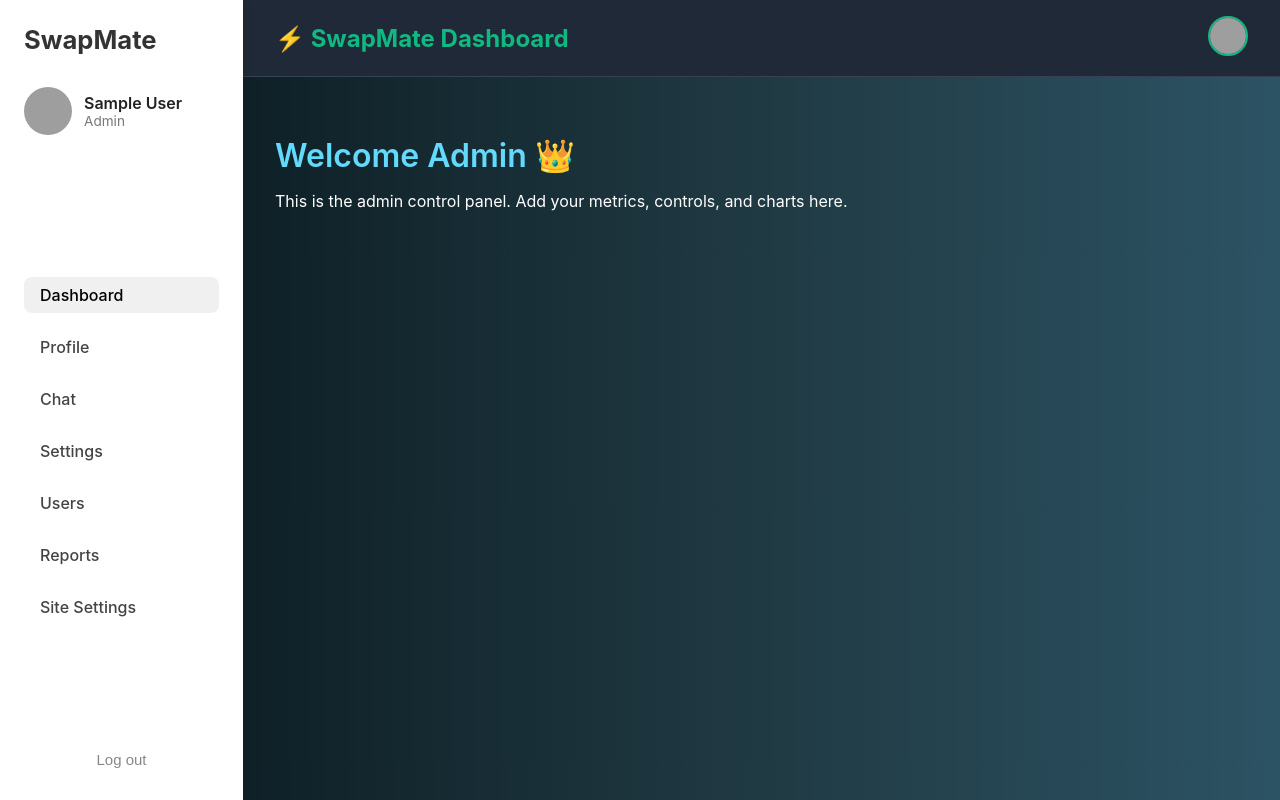
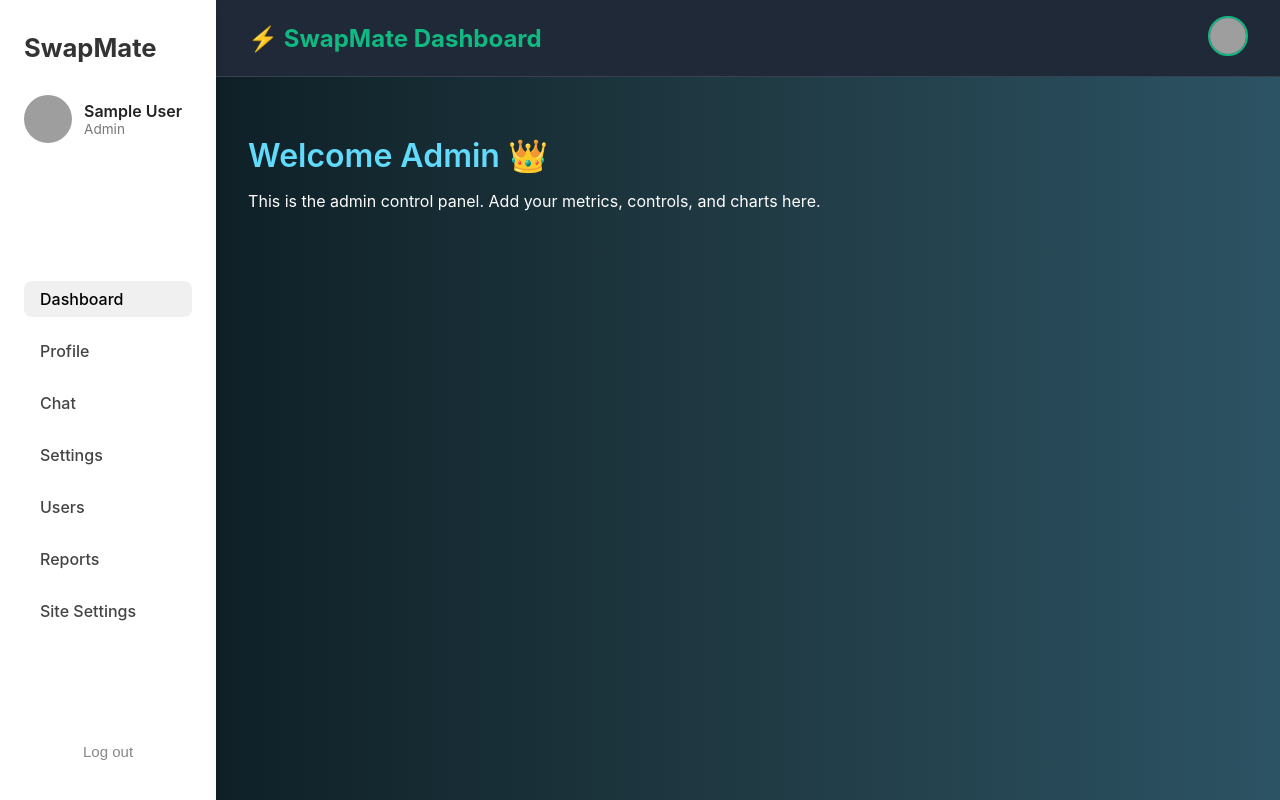
Before and after one commit to iamxerrycan/swapmate, a React (Vite) app in the folder frontend/: page /dashboard in a window 1280 px wide. Built offline with nearby package versions, Linux system fonts and the light colour scheme; sample sign-in values are in the browser's storage; grey boxes are pictures that could not be loaded.

Commit message:
dash fil folfer

```diff
--- a/frontend/src/pages/dashboard/sidebartopbarlayout/DashboardSidebar.css
+++ b/frontend/src/pages/dashboard/sidebartopbarlayout/DashboardSidebar.css
@@ -15,7 +15,7 @@
   position: fixed;
   top: 0;
   left: -260px;
-  width: 300px;
+  width: 260px;
   height: 100vh;
   background: white;
   box-shadow: 2px 0 10px rgba(0, 0, 0, 0.05);
@@ -32,12 +32,12 @@
   display: flex;
   flex-direction: column;
   height: 100%;
-  padding: 1.5rem 1.5rem;
+  padding: 2rem 1.5rem;
   justify-content: space-between;
 }
 
 .sidebar-header {
-  margin-bottom: 1.5rem;
+  margin-bottom: 2rem;
 }
 
 .sidebar-logo {
```
